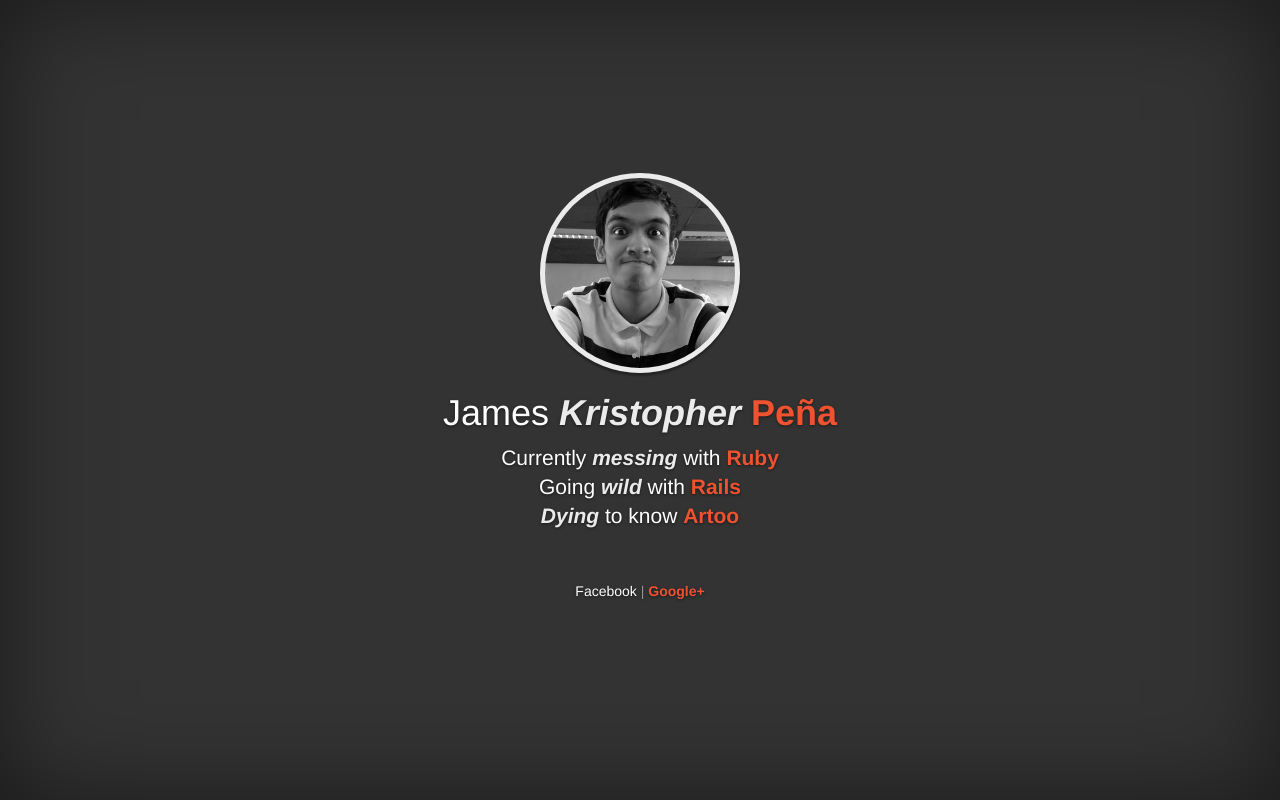
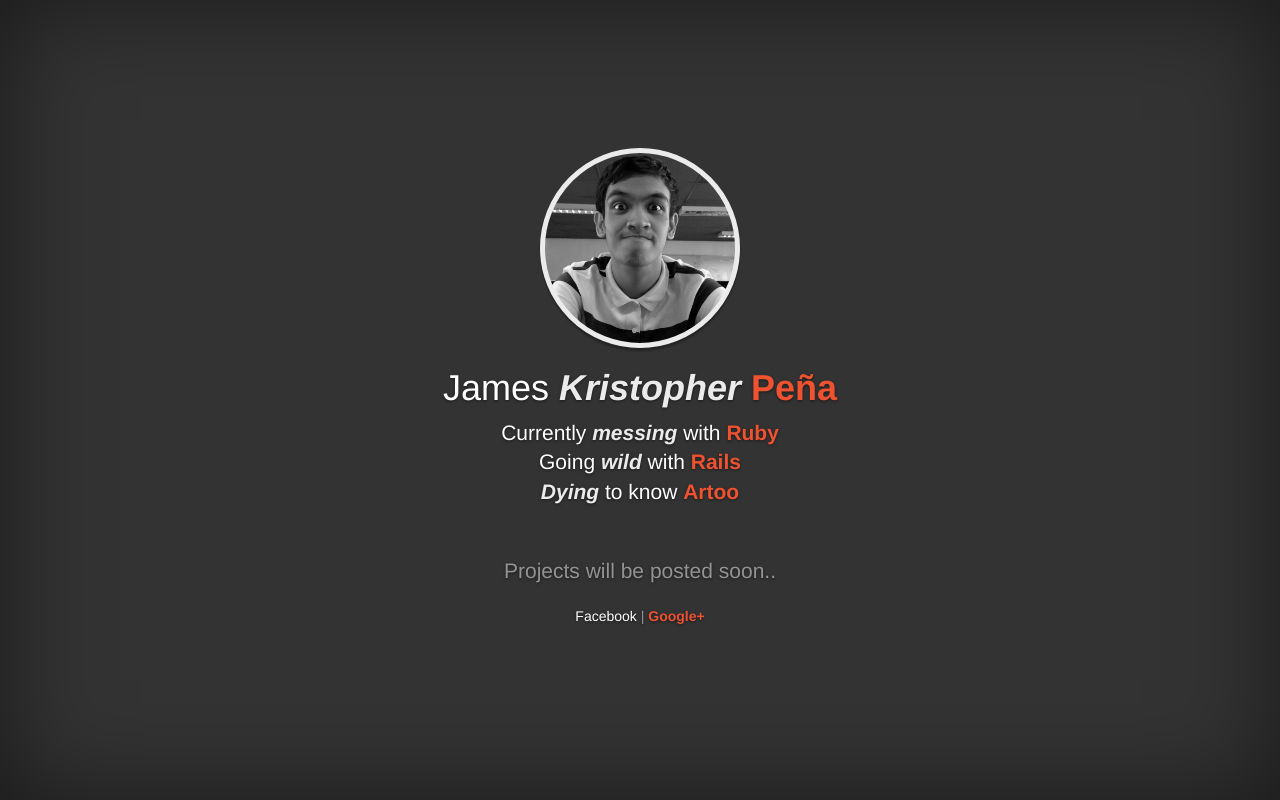
Before and after one commit to penakamaayo/penakamaayo.github.io, a plain HTML site: page index.html in a window 1280 px wide. Drawn offline with nearby package versions, Linux system fonts and the light colour scheme.

Commit message:
setup initial cover page

```diff
--- a/index.html
+++ b/index.html
@@ -59,6 +59,9 @@
 
           <div class="mastfoot">
             <div class="inner">
+              <p class='lead'>
+                Projects will be posted soon..
+              </p>
               <p>
                 <a href="https://facebook.com/oxygenrshs" target='_blank'>Facebook</a> |
                 <a class='ruby-red' href="https://plus.google.com/u/1/104381043535382145729" target='_blank'>Google+</a>
```
